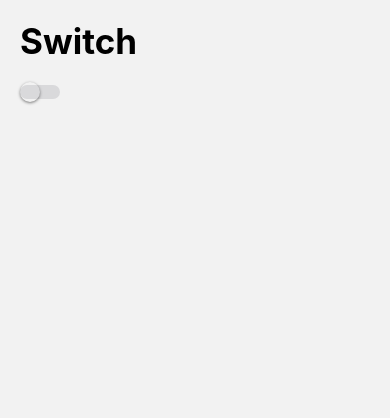
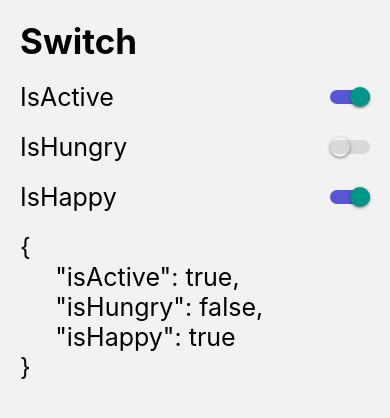
Before and after one commit to thomassr30/components-react-native, a React Native app: screen /SwitchScreen in a window 390 px wide. Shown: the top 418 px of the page. Built offline with nearby package versions, Linux system fonts and the light colour scheme.

Commit message:
change: change in SwichScreen

```diff
--- /dev/null
+++ b/src/components/CustomSwitch.tsx
@@ -0,0 +1,28 @@
+import React, { useState } from 'react'
+import { Platform, Switch } from 'react-native'
+
+interface Props{
+    isOn: boolean,
+    onChange: (value: boolean) => void
+}
+
+const CustomSwitch = ({isOn, onChange}: Props) => {
+
+    const [isEnabled, setisEnabled] = useState(isOn)
+    const toggleSwitch = () => {
+        setisEnabled(previousState => !previousState)
+        onChange(!isEnabled)
+    };
+
+  return (
+    <Switch
+            trackColor={{false: '#D9D9DB', true: '#5856D6'}}
+            thumbColor={(Platform.OS)==='android' ? '#5856D6' : ''}
+            ios_backgroundColor="#3e3e3e"
+            onValueChange={toggleSwitch}
+            value={isEnabled}
+      />
+  )
+}
+
+export default CustomSwitch
--- a/src/screens/SwitchScreen.tsx
+++ b/src/screens/SwitchScreen.tsx
@@ -1,24 +1,59 @@
 import React, { useState } from 'react'
-import { Platform, Switch, View } from 'react-native'
+import { Platform, Switch, Text, View, StyleSheet } from 'react-native';
+import CustomSwitch from '../components/CustomSwitch';
 import HeaderTitle from '../components/HeaderTitle';
 
 const SwitchScreen = () => {
 
-    const [isEnabled, setIsEnabled] = useState(false);
-  const toggleSwitch = () => setIsEnabled(previousState => !previousState);
+    const [state, setState] = useState({
+        isActive: true,
+        isHungry: false,
+        isHappy: true
+    })
+
+    const {isActive, isHungry, isHappy} = state
+
+    const onChange = (value: boolean, field: string) => {
+        setState({
+            ...state,
+            [field]: value
+        })
+    }
 
   return (
     <View style={{marginHorizontal: 20}}>
         <HeaderTitle title='Switch' />
-        <Switch
-            trackColor={{false: '#D9D9DB', true: '#5856D6'}}
-            thumbColor={(Platform.OS)==='android' ? '#5856D6' : ''}
-            ios_backgroundColor="#3e3e3e"
-            onValueChange={toggleSwitch}
-            value={isEnabled}
-      />
+        <View style={styles.switchRow}>
+            <Text style={styles.switchText}>IsActive</Text>
+            <CustomSwitch isOn={isActive} onChange={(value) => onChange(value, 'isActive')} />
+        </View>
+
+        <View style={styles.switchRow}>
+            <Text style={styles.switchText}>IsHungry</Text>
+            <CustomSwitch isOn={isHungry} onChange={(value) => onChange(value, 'isHungry')} />
+        </View>
+
+        <View style={styles.switchRow}>
+            <Text style={styles.switchText}>IsHappy</Text>
+            <CustomSwitch isOn={isHappy} onChange={(value) => onChange(value, 'isHappy')} />
+        </View>
+
+
+        <Text style={styles.switchText}>{JSON.stringify(state, null, 5)}</Text>
     </View>
   )
 }
 
+const styles = StyleSheet.create({
+    switchText: {
+        fontSize: 25
+    },
+    switchRow:{
+        flexDirection: 'row',
+        justifyContent: 'space-between',
+        alignItems: 'center',
+        marginBottom: 20
+    }
+})
+
 export default SwitchScreen
```
